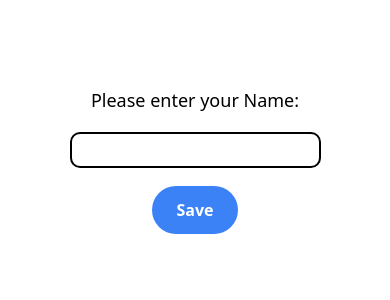
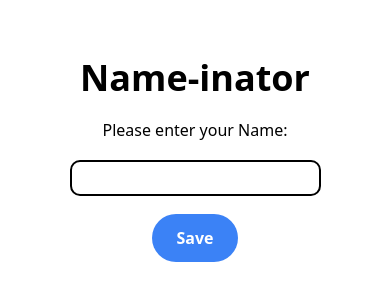
Before and after one commit to amaljoby03/appi, a React (Vite) app: page / in a window 390 px wide. Shown: the part 262-562 px from the top of the page. Built offline with nearby package versions, Linux system fonts and the light colour scheme.

Commit message:
styling; responsive design

```diff
--- a/src/App.jsx
+++ b/src/App.jsx
@@ -16,7 +16,8 @@ function App() {
   return (
     <div className="flex justify-center min-h-screen items-center">
       <div className="h-full flex flex-col gap-5 items-center">
-        <p className="text-lg font-medium">Please enter your Name:</p>
+        <h1 className="text-4xl font-bold sm:text-6xl md:text-8xl lg:text-9xl">Name-inator</h1>
+        <p className="md:text-2xl lg:text-4xl">Please enter your Name:</p>
         <input
           className="outline outline-2 px-2 py-1 rounded-lg"
           type="text"
```
